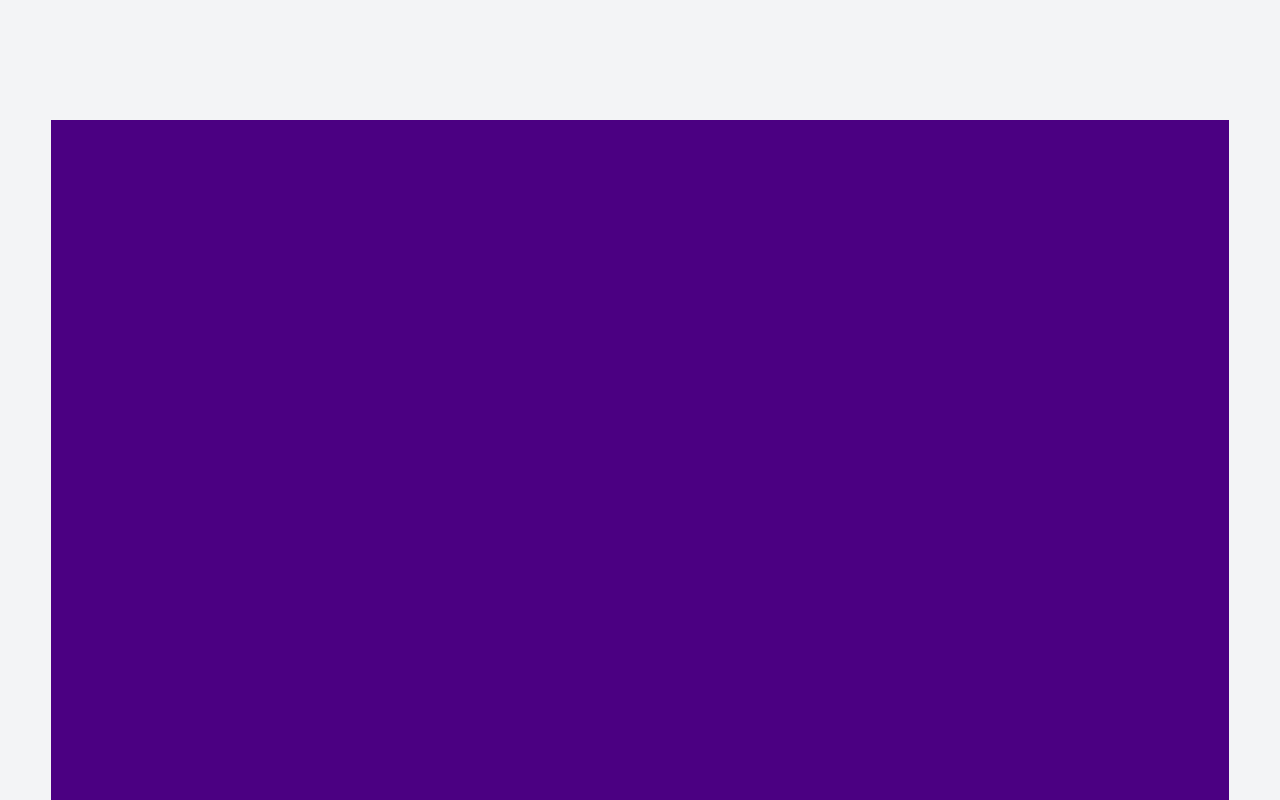
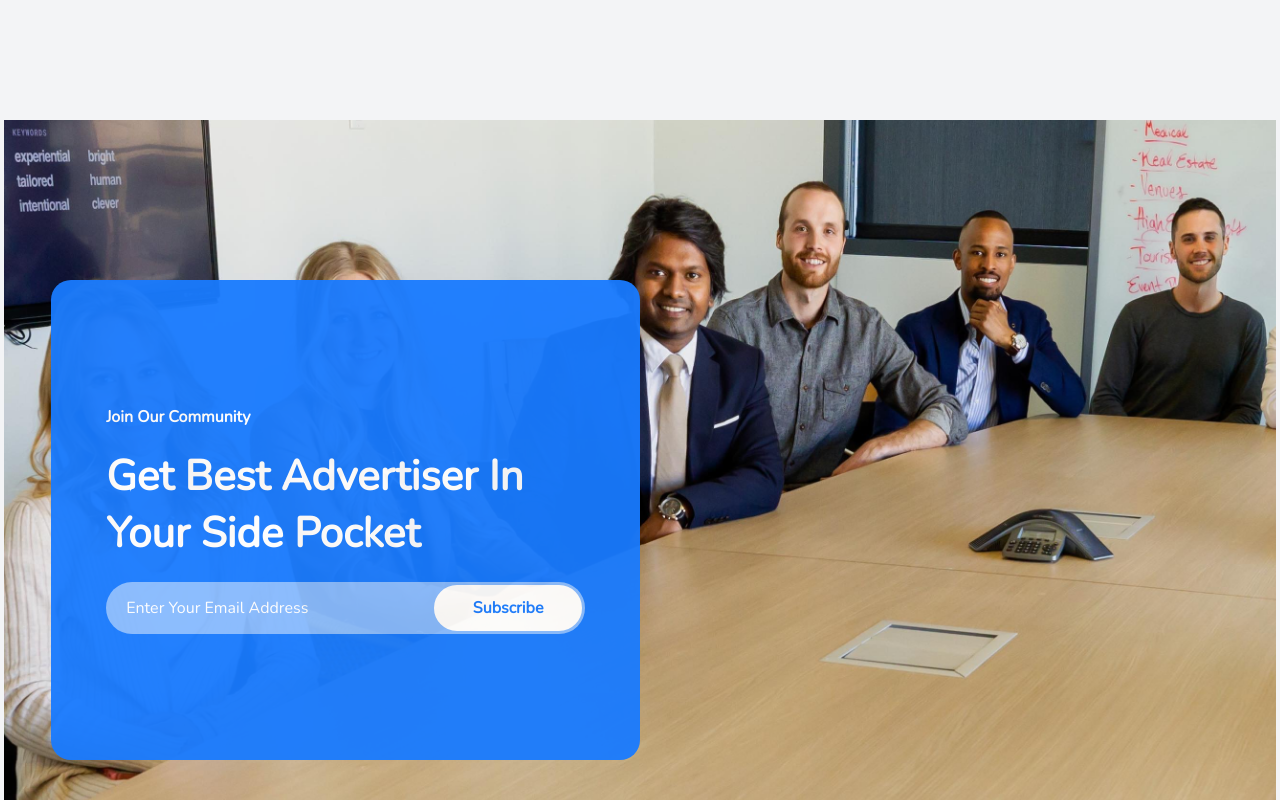
Before and after one commit to oliver-wahome/digitalAgency, a plain HTML site: page index.html in a window 1280 px wide. Shown: the part 3880-4680 px from the top of the page. Drawn offline with nearby package versions, Linux system fonts and the light colour scheme.

Commit message:
Completed Subscribe Page(first draft)

```diff
--- a/index.html
+++ b/index.html
@@ -427,7 +427,24 @@
 
         <!-- Subscribe Page -->
         <div class="subscribe">
+            <div class="subscribeSection">
+                <div class="subscribeSmallText">
+                    <p>Join Our Community</p>
+                </div>
 
+                <div class="mediumText subscribeTitle">
+                    <h3>
+                        Get Best Advertiser In <br />
+                        Your Side Pocket
+                    </h3>
+                </div>
+
+                <div class="subscribeInput">
+                    <input type="text" placeholder="Enter Your Email Address" />
+
+                    <button class="button subscribeBtn">Subscribe</button>
+                </div>
+            </div>
         </div>
 
         <!-- Contact Page -->
--- a/style.css
+++ b/style.css
@@ -100,6 +100,7 @@ body {
 }
 
 .button {
+    cursor: pointer;
     background-color: transparent;
     border: 2px solid black;
     border-radius: 30px;
@@ -559,6 +560,8 @@ body {
     align-items: center;
 }
 
+/* Start of elements within the process page */
+
 .processTitleSection {
     height: 30vh;
     display: flex;
@@ -599,18 +602,96 @@ body {
     border: 2px dashed black;
 }
 
-/* Start of elements within the process page */
-
-
-
 /* End of elements within the process page */
 
 .subscribe {
+    position: relative;
+    left: -4%;
+    width: 108%;
+    padding: 4%;
     height: 100vh;
-    background-color: indigo;
+    display: flex;
+    justify-content: flex-start;
+    align-items: center;
+    background: url("images/communitybgunsplash.jpg");
+    background-repeat: no-repeat;
+    background-size: cover;
 }
+
+/* Start of elements within the subscribe page */
+
+.subscribeSection {
+    display: flex;
+    flex-direction: column;
+    justify-content: center;
+    align-items: flex-start;
+    height: 60vh;
+    width: 50%;
+    padding: 55px;
+    color: white;
+    background-color: #197bff;
+    opacity: 95%;
+    border-radius: 20px;
+}
+
+.subscribeSmallText {
+    color: white;
+    font-weight: 700;
+}
+
+.subscribeTitle {
+    width: 100%;
+    text-align: left;
+}
+
+.subscribeInput {
+    padding-left: 20px;
+    display: flex;
+    justify-content: space-between;
+    align-items: center;
+    border-radius: 50px;
+    width: 100%;
+    background-color: #88bbff;
+}
+
+.subscribeInput input{
+    height: 70%;
+    width: 100%;
+    background: none;
+    outline: none;
+    border: none;
+    color: white;
+    font-weight: 500;
+    font-size: 16px;
+}
+
+.subscribeInput input::placeholder {
+    color: white;
+}
+
+.subscribeBtn {
+    cursor: pointer;
+    margin: 3px;
+    width: 200px;
+    box-shadow: none;
+    color: #197bff;
+    background-color: white;
+    border: 2px solid white;
+}
+
+.subscribeBtn:hover {
+    background-color: transparent;
+    color: white;
+}
+
+/* End of elements within the subscribe page */
 
 .contact {
     height: 100vh;
     background-color: violet;
 }
+
+/* Start of elements within the contact page */
+
+
+/* End of elements within the contact page */
```
Also changed, not shown: images/communitybgunsplash.jpg (added).
